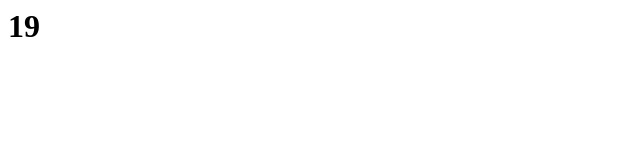
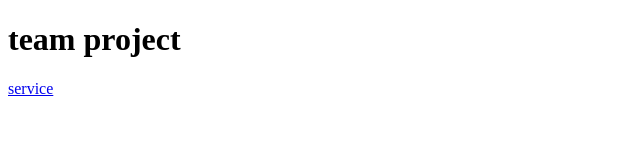
Before and after one commit to gokuljayan777/project, a plain HTML site: page index.html in a window 1280 px wide. Shown: the whole page, without its empty margins (0-640 px from the left). Drawn offline with Linux system fonts and the light colour scheme.

Commit message:
Update index.html

```diff
--- a/index.html
+++ b/index.html
@@ -1,3 +1,14 @@
-<html>
-<h1>19</h1>
+<!DOCTYPE html>
+<html lang="en">
+<head>
+    <meta charset="UTF-8">
+    <meta name="viewport" content="width=device-width, initial-scale=1.0">
+    <title>head</title>
+</head>
+<body>
+    <h1>team project</h1>
+
+    <a href="service.html">service</a>
+
+</body>
 </html>
```
